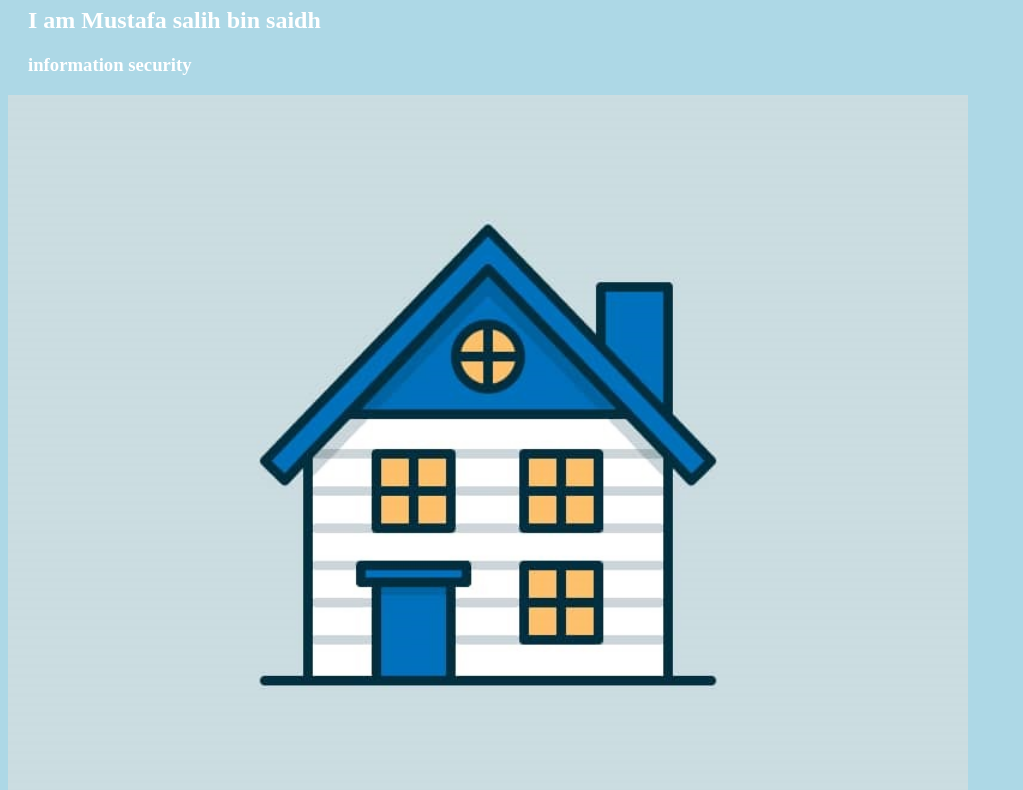
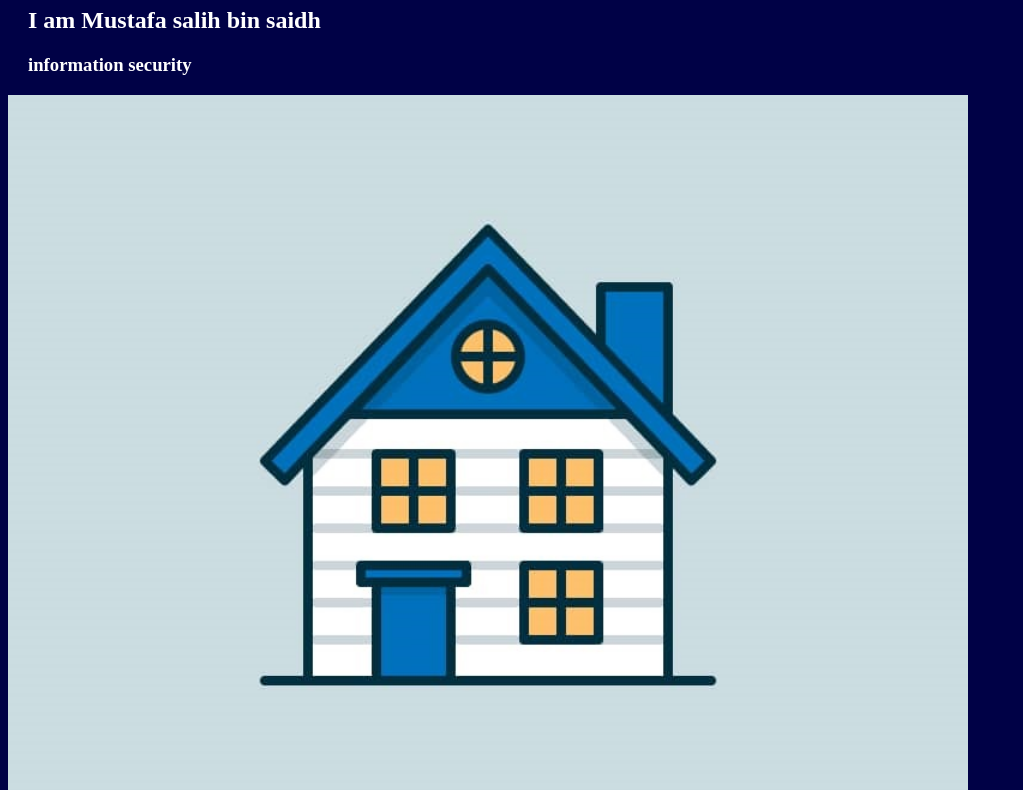
Before and after one commit to mustafa10121/mustafa101.github.io, a plain HTML site: page index.html in a window 1280 px wide. Shown: the part 73-863 px from the top of the page, without its empty margins (0-1023 px from the left). Drawn offline with Linux system fonts and the light colour scheme.

Commit message:
Update bluestyle.css

```diff
--- a/bluestyle.css
+++ b/bluestyle.css
@@ -1,5 +1,5 @@
 body {
-    background-color: lightblue;
+    background-color: #000146;
     }
     h1
     { color: white; margin-left: 20px;
```
